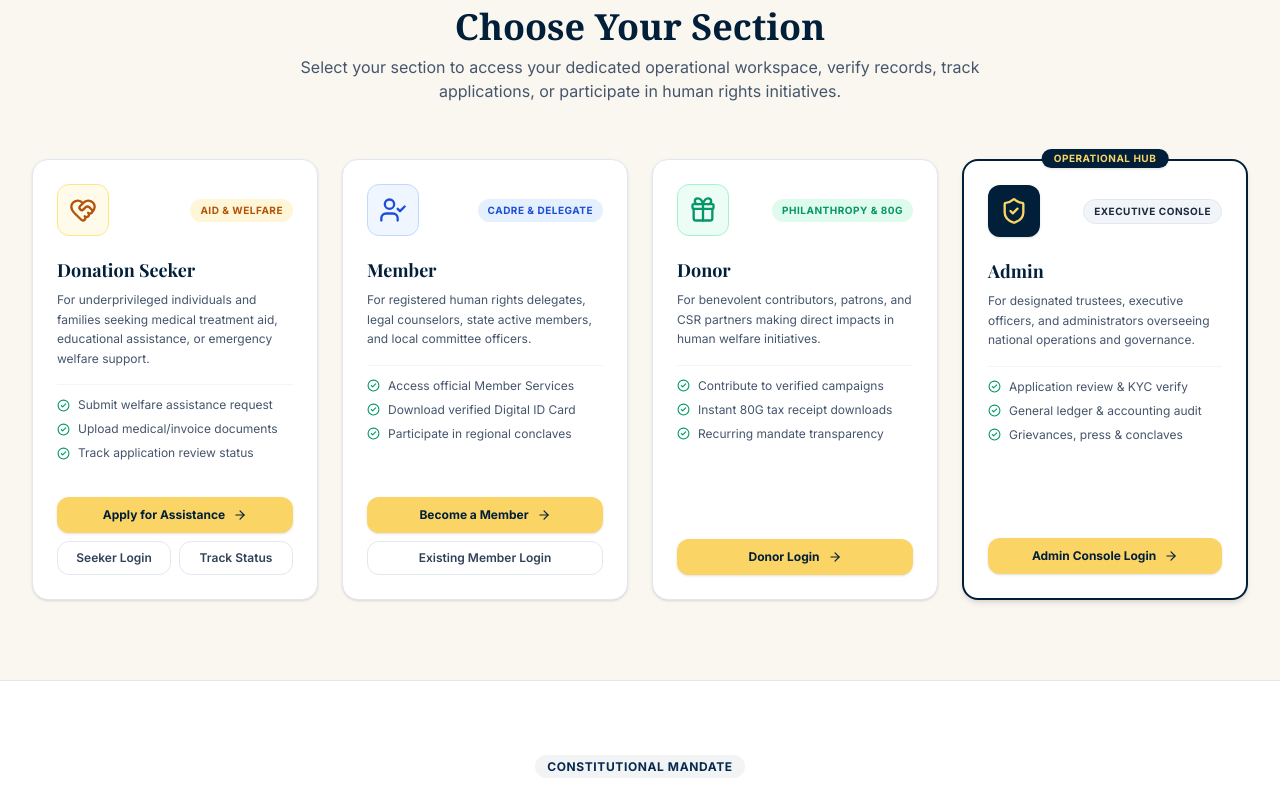
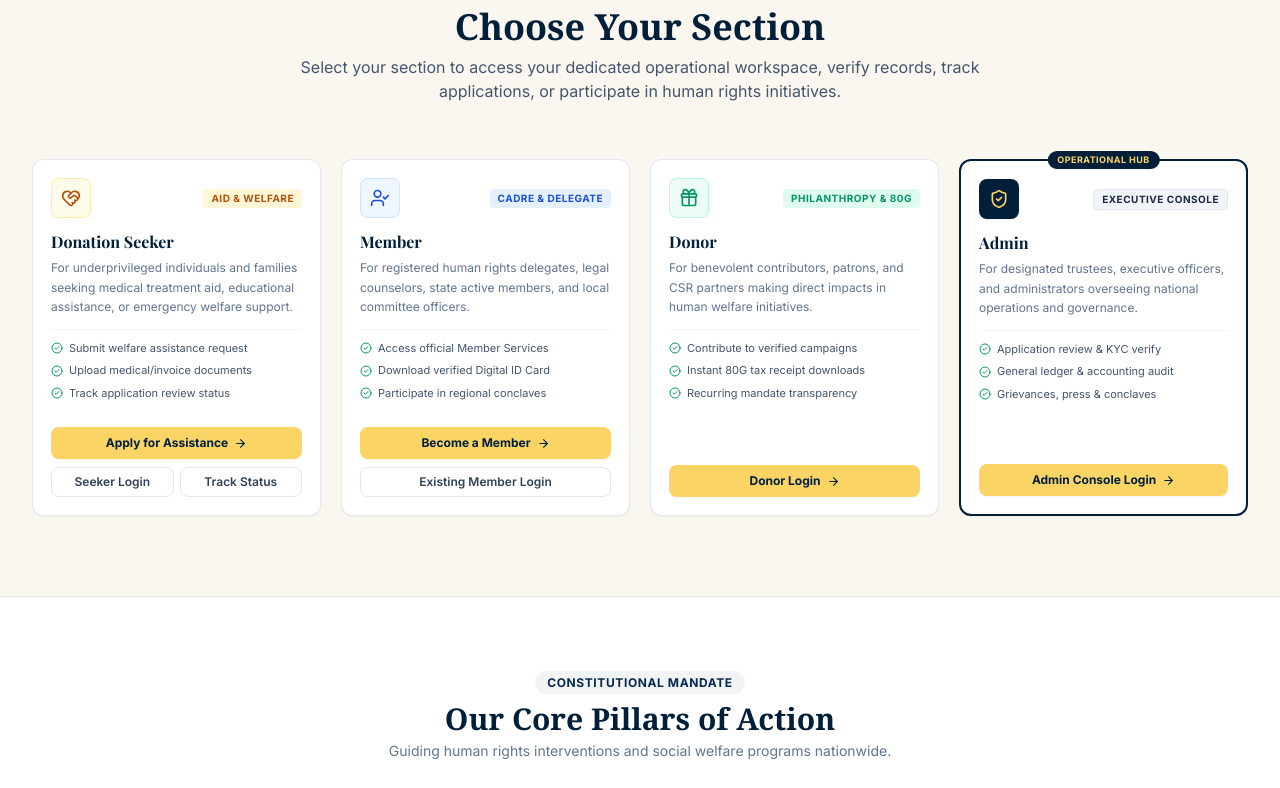
Before and after one commit to developer-gnt/new, a React (Vite) app: page /home in a window 1280 px wide. Shown: the part 655-1443 px from the top of the page. Built offline with nearby package versions, Linux system fonts and the light colour scheme; no server answers; a web font is replaced by a local one.

Commit message:
style(cards): redesign cards with compact, refined, professional proportions

```diff
--- a/src/pages/HomePage.tsx
+++ b/src/pages/HomePage.tsx
@@ -170,60 +170,60 @@ export const HomePage: React.FC = () => {
         </div>
 
         {/* 4 Role Selection Cards Grid */}
-        <div className="grid grid-cols-1 md:grid-cols-2 lg:grid-cols-4 gap-6">
+        <div className="grid grid-cols-1 md:grid-cols-2 lg:grid-cols-4 gap-4 sm:gap-5">
           {/* Card 1: Donation Seeker */}
-          <div className="bg-white rounded-2xl border border-slate-200 p-6 shadow-sm hover:shadow-xl transition-all duration-300 flex flex-col justify-between group hover:-translate-y-1">
+          <div className="bg-white rounded-xl border border-slate-200/90 p-4.5 shadow-xs hover:shadow-md transition-all duration-200 flex flex-col justify-between group">
             <div>
-              <div className="flex items-center justify-between mb-5">
-                <div className="w-13 h-13 rounded-xl bg-amber-50 text-[#B45309] border border-amber-200 flex items-center justify-center group-hover:scale-105 transition-transform">
-                  <HeartHandshake size={28} />
+              <div className="flex items-center justify-between mb-3">
+                <div className="w-10 h-10 rounded-lg bg-amber-50 text-[#B45309] border border-amber-200/70 flex items-center justify-center group-hover:scale-105 transition-transform">
+                  <HeartHandshake size={20} />
                 </div>
-                <span className="px-2.5 py-1 rounded-full text-[10px] font-bold uppercase tracking-wider bg-amber-100/70 text-[#B45309]">
+                <span className="px-2 py-0.5 rounded text-[10px] font-bold uppercase tracking-wider bg-amber-100/70 text-[#B45309]">
                   Aid & Welfare
                 </span>
               </div>
 
-              <h3 className="text-lg font-bold text-[#011F39] mb-1.5">
+              <h3 className="text-base font-bold text-[#011F39] mb-1">
                 Donation Seeker
               </h3>
-              <p className="text-xs text-slate-600 leading-relaxed mb-4">
+              <p className="text-xs text-slate-500 leading-relaxed mb-3">
                 For underprivileged individuals and families seeking medical treatment aid, educational assistance, or emergency welfare support.
               </p>
 
-              <div className="space-y-2 py-3 border-t border-slate-100 text-xs text-slate-600">
-                <div className="flex items-center gap-2">
-                  <CheckCircle2 size={13} className="text-emerald-600 shrink-0" />
+              <div className="space-y-1.5 py-2.5 border-t border-slate-100 text-[11px] text-slate-600">
+                <div className="flex items-center gap-1.5">
+                  <CheckCircle2 size={12} className="text-emerald-600 shrink-0" />
                   <span>Submit welfare assistance request</span>
                 </div>
-                <div className="flex items-center gap-2">
-                  <CheckCircle2 size={13} className="text-emerald-600 shrink-0" />
+                <div className="flex items-center gap-1.5">
+                  <CheckCircle2 size={12} className="text-emerald-600 shrink-0" />
                   <span>Upload medical/invoice documents</span>
                 </div>
-                <div className="flex items-center gap-2">
-                  <CheckCircle2 size={13} className="text-emerald-600 shrink-0" />
+                <div className="flex items-center gap-1.5">
+                  <CheckCircle2 size={12} className="text-emerald-600 shrink-0" />
                   <span>Track application review status</span>
                 </div>
               </div>
             </div>
 
-            <div className="mt-6 flex flex-col gap-2">
+            <div className="mt-4 flex flex-col gap-2">
               <button
                 onClick={() => navigate('/assistance/apply')}
-                className="w-full py-2.5 px-4 rounded-xl bg-[#FAD465] hover:bg-[#E9B82E] text-[#011F39] font-bold text-xs shadow-sm transition flex items-center justify-center gap-2 cursor-pointer"
+                className="w-full py-2 px-3 rounded-lg bg-[#FAD465] hover:bg-[#E9B82E] text-[#011F39] font-bold text-xs shadow-xs transition flex items-center justify-center gap-1.5 cursor-pointer"
               >
                 <span>Apply for Assistance</span>
-                <ArrowRight size={14} />
+                <ArrowRight size={13} />
               </button>
-              <div className="grid grid-cols-2 gap-2">
+              <div className="grid grid-cols-2 gap-1.5">
                 <button
                   onClick={() => handleRoleSelect('seeker')}
-                  className="py-2 px-3 rounded-xl border border-slate-200 hover:bg-slate-50 text-slate-700 font-semibold text-xs transition flex items-center justify-center text-center cursor-pointer"
+                  className="py-1.5 px-2 rounded-lg border border-slate-200 hover:bg-slate-50 text-slate-700 font-semibold text-xs transition flex items-center justify-center text-center cursor-pointer"
                 >
                   <span>Seeker Login</span>
                 </button>
                 <button
                   onClick={() => navigate('/assistance/track')}
-                  className="py-2 px-3 rounded-xl border border-slate-200 hover:bg-slate-50 text-slate-700 font-semibold text-xs transition flex items-center justify-center text-center cursor-pointer"
+                  className="py-1.5 px-2 rounded-lg border border-slate-200 hover:bg-slate-50 text-slate-700 font-semibold text-xs transition flex items-center justify-center text-center cursor-pointer"
                 >
                   <span>Track Status</span>
                 </button>
@@ -232,51 +232,51 @@ export const HomePage: React.FC = () => {
           </div>
 
           {/* Card 2: Member */}
-          <div className="bg-white rounded-2xl border border-slate-200 p-6 shadow-sm hover:shadow-xl transition-all duration-300 flex flex-col justify-between group hover:-translate-y-1">
+          <div className="bg-white rounded-xl border border-slate-200/90 p-4.5 shadow-xs hover:shadow-md transition-all duration-200 flex flex-col justify-between group">
             <div>
-              <div className="flex items-center justify-between mb-5">
-                <div className="w-13 h-13 rounded-xl bg-blue-50 text-[#1D4ED8] border border-blue-200 flex items-center justify-center group-hover:scale-105 transition-transform">
-                  <UserCheck size={28} />
+              <div className="flex items-center justify-between mb-3">
+                <div className="w-10 h-10 rounded-lg bg-blue-50 text-[#1D4ED8] border border-blue-200/70 flex items-center justify-center group-hover:scale-105 transition-transform">
+                  <UserCheck size={20} />
                 </div>
-                <span className="px-2.5 py-1 rounded-full text-[10px] font-bold uppercase tracking-wider bg-blue-100/70 text-[#1D4ED8]">
+                <span className="px-2 py-0.5 rounded text-[10px] font-bold uppercase tracking-wider bg-blue-100/70 text-[#1D4ED8]">
                   Cadre & Delegate
                 </span>
               </div>
 
-              <h3 className="text-lg font-bold text-[#011F39] mb-1.5">
+              <h3 className="text-base font-bold text-[#011F39] mb-1">
                 Member
               </h3>
-              <p className="text-xs text-slate-600 leading-relaxed mb-4">
+              <p className="text-xs text-slate-500 leading-relaxed mb-3">
                 For registered human rights delegates, legal counselors, state active members, and local committee officers.
               </p>
 
-              <div className="space-y-2 py-3 border-t border-slate-100 text-xs text-slate-600">
-                <div className="flex items-center gap-2">
-                  <CheckCircle2 size={13} className="text-emerald-600 shrink-0" />
+              <div className="space-y-1.5 py-2.5 border-t border-slate-100 text-[11px] text-slate-600">
+                <div className="flex items-center gap-1.5">
+                  <CheckCircle2 size={12} className="text-emerald-600 shrink-0" />
                   <span>Access official Member Services</span>
                 </div>
-                <div className="flex items-center gap-2">
-                  <CheckCircle2 size={13} className="text-emerald-600 shrink-0" />
+                <div className="flex items-center gap-1.5">
+                  <CheckCircle2 size={12} className="text-emerald-600 shrink-0" />
                   <span>Download verified Digital ID Card</span>
                 </div>
-                <div className="flex items-center gap-2">
-                  <CheckCircle2 size={13} className="text-emerald-600 shrink-0" />
+                <div className="flex items-center gap-1.5">
+                  <CheckCircle2 size={12} className="text-emerald-600 shrink-0" />
                   <span>Participate in regional conclaves</span>
                 </div>
               </div>
             </div>
 
-            <div className="mt-6 flex flex-col gap-2">
+            <div className="mt-4 flex flex-col gap-2">
               <button
                 onClick={() => navigate('/membership/apply')}
-                className="w-full py-2.5 px-4 rounded-xl bg-[#FAD465] hover:bg-[#E9B82E] text-[#011F39] font-bold text-xs shadow-sm transition flex items-center justify-center gap-2 cursor-pointer"
+                className="w-full py-2 px-3 rounded-lg bg-[#FAD465] hover:bg-[#E9B82E] text-[#011F39] font-bold text-xs shadow-xs transition flex items-center justify-center gap-1.5 cursor-pointer"
               >
                 <span>Become a Member</span>
-                <ArrowRight size={14} />
+                <ArrowRight size={13} />
               </button>
               <button
                 onClick={() => handleRoleSelect('member')}
-                className="w-full py-2 px-4 rounded-xl border border-slate-200 hover:bg-slate-50 text-slate-700 font-semibold text-xs transition flex items-center justify-center gap-2 cursor-pointer"
+                className="w-full py-1.5 px-3 rounded-lg border border-slate-200 hover:bg-slate-50 text-slate-700 font-semibold text-xs transition flex items-center justify-center gap-1.5 cursor-pointer"
               >
                 <span>Existing Member Login</span>
               </button>
@@ -284,35 +284,35 @@ export const HomePage: React.FC = () => {
           </div>
 
           {/* Card 3: Donor */}
-          <div className="bg-white rounded-2xl border border-slate-200 p-6 shadow-sm hover:shadow-xl transition-all duration-300 flex flex-col justify-between group hover:-translate-y-1">
+          <div className="bg-white rounded-xl border border-slate-200/90 p-4.5 shadow-xs hover:shadow-md transition-all duration-200 flex flex-col justify-between group">
             <div>
-              <div className="flex items-center justify-between mb-5">
-                <div className="w-13 h-13 rounded-xl bg-emerald-50 text-[#059669] border border-emerald-200 flex items-center justify-center group-hover:scale-105 transition-transform">
-                  <Gift size={28} />
+              <div className="flex items-center justify-between mb-3">
+                <div className="w-10 h-10 rounded-lg bg-emerald-50 text-[#059669] border border-emerald-200/70 flex items-center justify-center group-hover:scale-105 transition-transform">
+                  <Gift size={20} />
                 </div>
-                <span className="px-2.5 py-1 rounded-full text-[10px] font-bold uppercase tracking-wider bg-emerald-100/70 text-[#059669]">
+                <span className="px-2 py-0.5 rounded text-[10px] font-bold uppercase tracking-wider bg-emerald-100/70 text-[#059669]">
                   Philanthropy & 80G
                 </span>
               </div>
 
-              <h3 className="text-lg font-bold text-[#011F39] mb-1.5">
+              <h3 className="text-base font-bold text-[#011F39] mb-1">
                 Donor
               </h3>
-              <p className="text-xs text-slate-600 leading-relaxed mb-4">
+              <p className="text-xs text-slate-500 leading-relaxed mb-3">
                 For benevolent contributors, patrons, and CSR partners making direct impacts in human welfare initiatives.
               </p>
 
-              <div className="space-y-2 py-3 border-t border-slate-100 text-xs text-slate-600">
-                <div className="flex items-center gap-2">
-                  <CheckCircle2 size={13} className="text-emerald-600 shrink-0" />
+              <div className="space-y-1.5 py-2.5 border-t border-slate-100 text-[11px] text-slate-600">
+                <div className="flex items-center gap-1.5">
+                  <CheckCircle2 size={12} className="text-emerald-600 shrink-0" />
                   <span>Contribute to verified campaigns</span>
                 </div>
-                <div className="flex items-center gap-2">
-                  <CheckCircle2 size={13} className="text-emerald-600 shrink-0" />
+                <div className="flex items-center gap-1.5">
+                  <CheckCircle2 size={12} className="text-emerald-600 shrink-0" />
                   <span>Instant 80G tax receipt downloads</span>
                 </div>
-                <div className="flex items-center gap-2">
-                  <CheckCircle2 size={13} className="text-emerald-600 shrink-0" />
+                <div className="flex items-center gap-1.5">
+                  <CheckCircle2 size={12} className="text-emerald-600 shrink-0" />
                   <span>Recurring mandate transparency</span>
                 </div>
               </div>
@@ -320,47 +320,47 @@ export const HomePage: React.FC = () => {
 
             <button
               onClick={() => handleRoleSelect('donor')}
-              className="mt-6 w-full py-2.5 px-4 rounded-xl bg-[#FAD465] hover:bg-[#E9B82E] text-[#011F39] font-bold text-xs shadow-sm transition flex items-center justify-center gap-2 cursor-pointer"
+              className="mt-4 w-full py-2 px-3 rounded-lg bg-[#FAD465] hover:bg-[#E9B82E] text-[#011F39] font-bold text-xs shadow-xs transition flex items-center justify-center gap-1.5 cursor-pointer"
             >
               <span>Donor Login</span>
-              <ArrowRight size={14} />
+              <ArrowRight size={13} />
             </button>
           </div>
 
           {/* Card 4: Admin */}
-          <div className="bg-white rounded-2xl border-2 border-[#011F39] p-6 shadow-md hover:shadow-xl transition-all duration-300 flex flex-col justify-between group hover:-translate-y-1 relative">
-            <div className="absolute -top-3 left-1/2 -translate-x-1/2 bg-[#011F39] text-[#FAD465] text-[10px] font-bold px-3 py-0.5 rounded-full uppercase tracking-wider shadow-sm">
+          <div className="bg-white rounded-xl border-2 border-[#011F39] p-4.5 shadow-xs hover:shadow-md transition-all duration-200 flex flex-col justify-between group relative">
+            <div className="absolute -top-2.5 left-1/2 -translate-x-1/2 bg-[#011F39] text-[#FAD465] text-[9px] font-bold px-2.5 py-0.5 rounded-full uppercase tracking-wider shadow-xs">
               Operational Hub
             </div>
 
             <div>
-              <div className="flex items-center justify-between mb-5">
-                <div className="w-13 h-13 rounded-xl bg-[#011F39] text-[#FAD465] flex items-center justify-center group-hover:scale-105 transition-transform shadow-sm">
-                  <ShieldCheck size={28} />
+              <div className="flex items-center justify-between mb-3">
+                <div className="w-10 h-10 rounded-lg bg-[#011F39] text-[#FAD465] flex items-center justify-center group-hover:scale-105 transition-transform shadow-xs">
+                  <ShieldCheck size={20} />
                 </div>
-                <span className="px-2.5 py-1 rounded-full text-[10px] font-bold uppercase tracking-wider bg-slate-100 text-slate-800 border border-slate-200">
+                <span className="px-2 py-0.5 rounded text-[10px] font-bold uppercase tracking-wider bg-slate-100 text-slate-800 border border-slate-200">
                   Executive Console
                 </span>
               </div>
 
-              <h3 className="text-lg font-bold text-[#011F39] mb-1.5">
+              <h3 className="text-base font-bold text-[#011F39] mb-1">
                 Admin
               </h3>
-              <p className="text-xs text-slate-600 leading-relaxed mb-4">
+              <p className="text-xs text-slate-500 leading-relaxed mb-3">
                 For designated trustees, executive officers, and administrators overseeing national operations and governance.
               </p>
 
-              <div className="space-y-2 py-3 border-t border-slate-100 text-xs text-slate-600">
-                <div className="flex items-center gap-2">
-                  <CheckCircle2 size={13} className="text-emerald-600 shrink-0" />
+              <div className="space-y-1.5 py-2.5 border-t border-slate-100 text-[11px] text-slate-600">
+                <div className="flex items-center gap-1.5">
+                  <CheckCircle2 size={12} className="text-emerald-600 shrink-0" />
                   <span>Application review & KYC verify</span>
                 </div>
-                <div className="flex items-center gap-2">
-                  <CheckCircle2 size={13} className="text-emerald-600 shrink-0" />
+                <div className="flex items-center gap-1.5">
+                  <CheckCircle2 size={12} className="text-emerald-600 shrink-0" />
                   <span>General ledger & accounting audit</span>
                 </div>
-                <div className="flex items-center gap-2">
-                  <CheckCircle2 size={13} className="text-emerald-600 shrink-0" />
+                <div className="flex items-center gap-1.5">
+                  <CheckCircle2 size={12} className="text-emerald-600 shrink-0" />
                   <span>Grievances, press & conclaves</span>
                 </div>
               </div>
@@ -368,10 +368,10 @@ export const HomePage: React.FC = () => {
 
             <button
               onClick={() => handleRoleSelect('admin')}
-              className="mt-6 w-full py-2.5 px-4 rounded-xl bg-[#FAD465] hover:bg-[#E9B82E] text-[#011F39] font-bold text-xs shadow transition flex items-center justify-center gap-2 cursor-pointer"
+              className="mt-4 w-full py-2 px-3 rounded-lg bg-[#FAD465] hover:bg-[#E9B82E] text-[#011F39] font-bold text-xs shadow-xs transition flex items-center justify-center gap-1.5 cursor-pointer"
             >
               <span>Admin Console Login</span>
-              <ArrowRight size={14} />
+              <ArrowRight size={13} />
             </button>
           </div>
         </div>
```
Also changed, not shown: src/pages/MemberRegistrationPage.tsx (+33 -33 lines), src/pages/SignupCategoryPage.tsx (+54 -58 lines).
